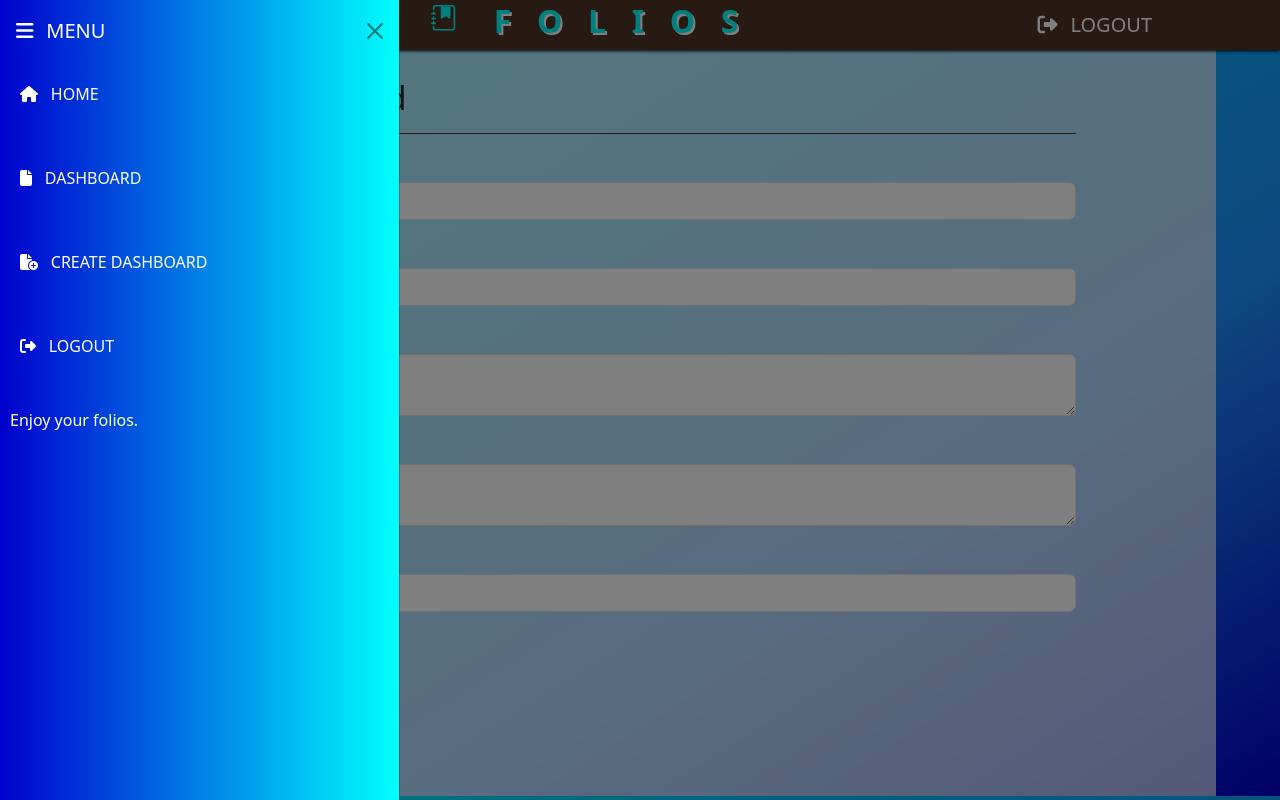
After one commit to Pxngpond99/mywebsite, a Flask app: page /folios/create in a window 1280 px wide, after a click on "MENU". The commit adds this page. Run offline with Flask 2, Linux system fonts and the light colour scheme; some libraries are stand-ins or nearby versions.

Commit message:
all checked

```diff
--- a/forms/folios.py
+++ b/forms/folios.py
@@ -11,3 +11,4 @@ class FolioForm(FlaskForm):
     name = StringField("Name", validators=[validators.DataRequired()])
     biography = StringField("Biography", widget=widgets.TextArea())
     education = StringField("Education", widget=widgets.TextArea())
+    date_of_birth = StringField("Birth Date", validators=[validators.DataRequired()])
--- a/models/folios.py
+++ b/models/folios.py
@@ -14,3 +14,4 @@ class Folio(db.Model):
 
     biography = db.Column(db.String)
     education = db.Column(db.String)
+    date_of_birth = db.Column(db.String)
--- a/templates/accounts/register.html
+++ b/templates/accounts/register.html
@@ -120,9 +120,9 @@
             </div>
             <div class="offcanvas-body" style="padding: 0;">
               <div class="bar">
-              <a href="/" class="bar-item">HOME</a>
-              <a href="#" class="bar-item">DASHBOARD</a>
-              <a href="#" class="bar-item">LOGIN</a>
+              <a href="/" class="bar-item"><i class="fa-solid fa-house" style="margin-right:1vw;"></i>HOME</a>
+              <a href="{{ url_for('accounts.dashboard') }}" class="bar-item"><i class="fa-solid fa-file" style="margin-right:1vw;"></i>DASHBOARD</a>
+              <a href="{{ url_for('accounts.login') }}" class="bar-item"><i class="fa-solid fa-right-to-bracket" style="margin-right:1vw;"></i>LOGIN</a>
               <p style="padding:10px;">Try scrolling the rest of the page to see this option in action.</p>
             </div>
 
--- /dev/null
+++ b/templates/folios/create.html
@@ -0,0 +1,213 @@
+<!doctype html>
+<html lang="en">
+  <head>
+    <meta charset="utf-8">
+    <meta name="viewport" content="width=device-width, initial-scale=1">
+    <meta name="description" content="">
+    <meta name="author" content="">
+    <meta name="generator" content="Hugo 0.108.0">
+    <title>Create Dashborad</title>
+    <link rel="stylesheet" href="https://kit.fontawesome.com/eab4031eed.css" crossorigin="anonymous">
+    <script src="https://kit.fontawesome.com/eab4031eed.js" crossorigin="anonymous"></script>
+    <link rel="canonical" href="https://getbootstrap.com/docs/5.3/examples/dashboard/">
+
+    <link href="https://cdn.jsdelivr.net/npm/bootstrap@5.3.0-alpha1/dist/css/bootstrap.min.css" rel="stylesheet" integrity="sha384-GLhlTQ8iRABdZLl6O3oVMWSktQOp6b7In1Zl3/Jr59b6EGGoI1aFkw7cmDA6j6gD" crossorigin="anonymous">
+  <script src="https://cdn.jsdelivr.net/npm/@popperjs/core@2.11.6/dist/umd/popper.min.js" integrity="sha384-oBqDVmMz9ATKxIep9tiCxS/Z9fNfEXiDAYTujMAeBAsjFuCZSmKbSSUnQlmh/jp3" crossorigin="anonymous"></script>
+  <script src="https://cdn.jsdelivr.net/npm/bootstrap@5.3.0-alpha1/dist/js/bootstrap.min.js" integrity="sha384-mQ93GR66B00ZXjt0YO5KlohRA5SY2XofN4zfuZxLkoj1gXtW8ANNCe9d5Y3eG5eD" crossorigin="anonymous"></script>
+     <style>
+      .bd-placeholder-img {
+        font-size: 1.125rem;
+        text-anchor: middle;
+        -webkit-user-select: none;
+        -moz-user-select: none;
+        user-select: none;
+      }
+
+      @media (min-width: 768px) {
+        .bd-placeholder-img-lg {
+          font-size: 3.5rem;
+        }
+      }
+
+      .b-example-divider {
+        height: 3rem;
+        background-color: rgba(0, 0, 0, .1);
+        border: solid rgba(0, 0, 0, .15);
+        border-width: 1px 0;
+        box-shadow: inset 0 .5em 1.5em rgba(0, 0, 0, .1), inset 0 .125em .5em rgba(0, 0, 0, .15);
+      }
+
+      .b-example-vr {
+        flex-shrink: 0;
+        width: 1.5rem;
+        height: 100vh;
+      }
+
+      .bi {
+        vertical-align: -.125em;
+        fill: currentColor;
+      }
+
+      .nav-scroller {
+        position: relative;
+        z-index: 2;
+        height: 2.75rem;
+        overflow-y: hidden;
+      }
+
+      .nav-scroller .nav {
+        display: flex;
+        flex-wrap: nowrap;
+        padding-bottom: 1rem;
+        margin-top: -1px;
+        overflow-x: auto;
+        text-align: center;
+        white-space: nowrap;
+        -webkit-overflow-scrolling: touch;
+      }
+        .head-ui{
+        padding:10px;
+        position:relative;
+        padding-right:7vw;
+        padding-left:7vw;
+        background-color:rgb(78,53,36);
+        box-shadow: 0 1px 3px 0 black;
+        }
+        .item{
+        padding-top:10px;
+        padding-bottom:10px;
+        padding-right:3vw;
+        padding-left:3vw;
+        position:relative;
+        text-align: center;
+        font-size: 20px;
+        color: white;
+        text-decoration-line: none;
+        }
+        a:hover {
+        background-color: rgb(160, 110, 73);
+        }
+        .bar{
+        width:100%;
+        height:10vh;
+        grid-template-columns: auto;
+        display: grid;
+        gap: 20px;
+        }
+        .bar-item{
+        width:100%;
+        position:relative;
+        text-align: left;
+        float:none;
+        color: white;
+        text-decoration-line: none;
+        padding:20px;
+        }
+        .bar-item:hover{
+        background-color: rgb(0, 191, 255);
+        }
+        .offcanvas-title:hover{
+        color:rgb(0, 191, 255);
+        }
+        .center-con {
+          display:flex;
+          justify-content: center;
+          align-item:center;
+          margin-top:7px;
+        }
+        #grad1 {
+          position:relative;
+          background-color:transparent ;
+          color: rgb(0,255,255);
+          text-align: center;
+          width:50%;
+          font-size: 2em;
+          letter-spacing: 2vw;
+          text-shadow: 2px 2px white;
+          font-weight: 900;
+          margin-bottom:0;
+          height:50px;
+          top:-8px;
+          right:10vw;
+        }
+    </style>
+    <link href="dashboard.css" rel="stylesheet">
+  </head>
+  <body style="background-image: linear-gradient(to bottom right, rgb(0,255,255),rgb(0, 191, 255),rgb(30, 144, 255), rgb(0,0,205));">
+
+<header class="head-ui">
+    <div class="offcanvas offcanvas-start" data-bs-scroll="true" tabindex="-1" id="offcanvasWithBothOptions" aria-labelledby="offcanvasWithBothOptionsLabel"
+    style="background-image: linear-gradient(to right, rgb(0,0,205) , rgb(0,255,255)); color: white;">
+    <div class="offcanvas-header">
+      <h5 class="offcanvas-title" id="offcanvasWithBothOptionsLabel" data-bs-dismiss="offcanvas" aria-label="Close">
+      <i class="fa-solid fa-bars" style="margin-right:1vw;"></i>MENU
+      </h5>
+      <button type="button" class="btn-close" data-bs-dismiss="offcanvas" aria-label="Close"></button>
+    </div>
+    <div class="offcanvas-body" style="padding: 0;">
+      <div class="bar">
+        <a href="/" class="bar-item"><i class="fa-solid fa-house" style="margin-right:1vw;"></i>HOME</a>
+        <a href="{{ url_for('accounts.dashboard') }}" class="bar-item"><i class="fa-solid fa-file" style="margin-right:1vw;"></i>DASHBOARD</a>
+        <a href="{{ url_for('folios.create') }}" class="bar-item"><i class="fa-solid fa-file-circle-plus" style="margin-right:1vw;"></i>CREATE DASHBOARD</a>
+        <a href="{{ url_for('accounts.logout') }}" class="bar-item"><i class="fa-solid fa-right-from-bracket" style="margin-right:1vw;"></i>LOGOUT</a>
+        <p style="padding:10px;">Enjoy your folios.</p>
+      </div>
+    </div>
+  </div>
+  <a class="item" data-bs-toggle="offcanvas" data-bs-target="#offcanvasWithBothOptions" aria-controls="offcanvasWithBothOptions">
+    <i class="fa-solid fa-bars" style="margin-right:1vw;"></i>
+    MENU
+  </a>
+  <div style="float: right; ">
+    <a class="item"  href="{{ url_for('accounts.logout') }}"> <i class="fa-solid fa-right-from-bracket" style="margin-right:1vw;"></i>LOGOUT</a>
+  </div>
+  <h1 id="grad1" style="float: right; " >
+    <svg xmlns="http://www.w3.org/2000/svg" width="1em" height="1em" fill="currentColor" class="bi bi-journal-bookmark-fill" viewBox="0 0 16 20" >
+      <path fill-rule="evenodd" d="M6 1h6v7a.5.5 0 0 1-.757.429L9 7.083 6.757 8.43A.5.5 0 0 1 6 8V1z"/>
+      <path d="M3 0h10a2 2 0 0 1 2 2v12a2 2 0 0 1-2 2H3a2 2 0 0 1-2-2v-1h1v1a1 1 0 0 0 1 1h10a1 1 0 0 0 1-1V2a1 1 0 0 0-1-1H3a1 1 0 0 0-1 1v1H1V2a2 2 0 0 1 2-2z"/>
+      <path d="M1 5v-.5a.5.5 0 0 1 1 0V5h.5a.5.5 0 0 1 0 1h-2a.5.5 0 0 1 0-1H1zm0 3v-.5a.5.5 0 0 1 1 0V8h.5a.5.5 0 0 1 0 1h-2a.5.5 0 0 1 0-1H1zm0 3v-.5a.5.5 0 0 1 1 0v.5h.5a.5.5 0 0 1 0 1h-2a.5.5 0 0 1 0-1H1z"/>
+    </svg>
+    FOLIOS
+  </h1>
+</div>
+</header>
+
+<div style=" margin:0 5vw; padding-top:1vw; background-color:rgb(240 248 255 / 0.7); height:93.2vh; padding:1vw 10vw;" >
+  <div class="row">
+    <main class="col-md-9 col-lg-10 px-md-4" style="width:100%;">
+      <div class="d-flex justify-content-between flex-wrap flex-md-nowrap align-items-center pt-3 pb-2 mb-3" style="border-bottom: 1px solid rgb(78,53,36)">
+        <h1 class="h2" ><i class="fa-solid fa-clipboard-user" style="margin-right:1vw;"></i>Dashboard</h1>
+      </div>
+
+      <form method="POST">
+        {{ form.hidden_tag() }}
+        <div class="mb-3"><i class="fa-solid fa-user"></i>
+          {{ form.name.label(class_="form-label") }}
+          {{ form.name(class_="form-control") }}
+        </div>
+        <div class="mb-3"><i class="fa-solid fa-envelope"></i>
+          {{ form.email.label(class_="form-label") }}
+          {{ form.email(class_="form-control") }}
+        </div>
+        <div class="mb-3"><i class="fa-solid fa-address-book"></i>
+          {{ form.biography.label(class_="form-label") }}
+          {{ form.biography(class_="form-control") }}
+        </div>
+        <div class="mb-3"><i class="fa-solid fa-user-graduate"></i>
+          {{ form.education.label(class_="form-label") }}
+          {{ form.education(class_="form-control") }}
+        </div>
+        <div class="mb-3"><i class="fa-solid fa-baby"></i>
+          {{ form.date_of_birth.label(class_="form-label") }}
+          {{ form.date_of_birth(class_="form-control") }}
+        </div>
+        <button type="submit" class="btn btn-primary" style="width:7vw;"><i class="fa-solid fa-check" style="margin-right:5px;"></i>Submit</button>
+
+      </form>
+
+    </main>
+  </div>
+</div>
+
+ </body>
+</html>
```
Also changed, not shown: templates/accounts/dashboard.html (added, +162 -0 lines), templates/accounts/login-success.html (deleted, +0 -61 lines), templates/accounts/login.html (+4 -3 lines), templates/folios/view.html (added, +195 -0 lines), templates/main/index.html (+6 -6 lines), views/accounts.py (+38 -13 lines), db/project.db.
